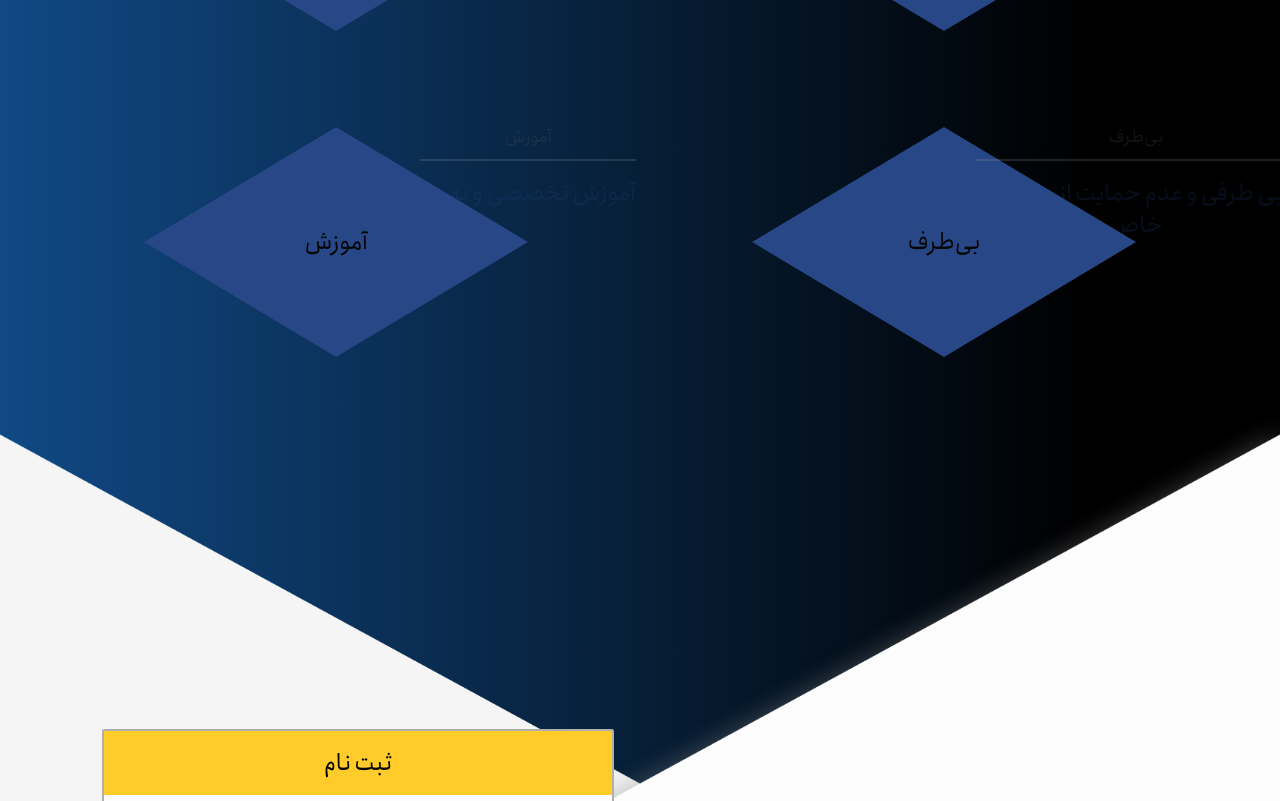
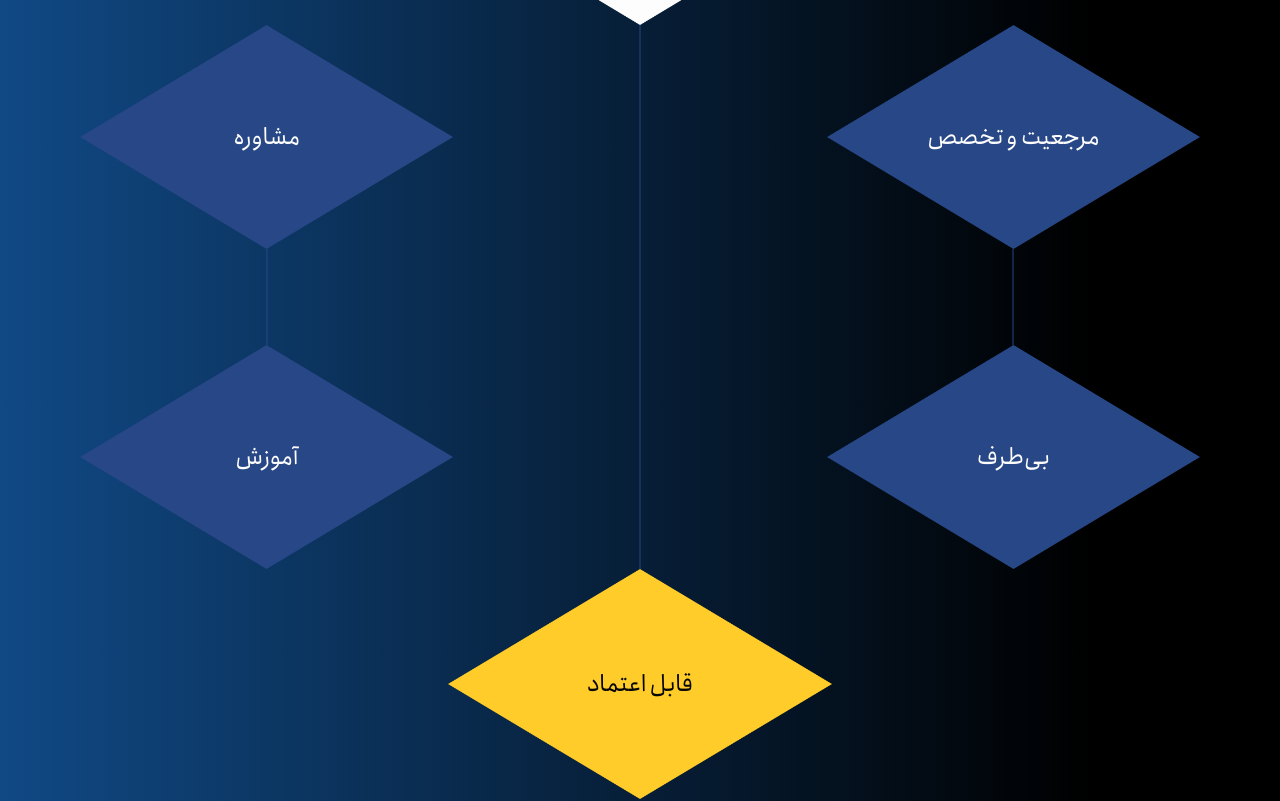
Before and after one commit to MaryamTaslimi/de-front, a Next.js app: page / in a window 1280 px wide. Shown: the part 2140-2941 px from the top of the page. Built offline with nearby package versions, Linux system fonts and the light colour scheme; what tailwindcss-rtl would draw is missing.

Commit message:
main landing form to back left

```diff
--- a/components/Home/ExpandableItem.js
+++ b/components/Home/ExpandableItem.js
@@ -4,18 +4,18 @@ export default function ExpandableItem({title, body, src}) {
     const [hover, setHover] = useState(false);
 
     return (
-        <div className = {"relative flex flex-col justify-center items-center"}>
-            <div>
+        <div className = {"z-20 relative flex flex-col justify-center items-center"}>
+            <div className = {"flex justify-center items-center"}>
 
                 <div
-                    className = {"expandable absolute -top-1 left-1/2 px-8 w-96 flex flex-col justify-center items-center self-start text-primary z-20 transition duration-700 filter-none " + (hover ? " opacity-100 -translate-x-1/2 translate-y-1" : " opacity-20")}>
+                    className = {"expandable absolute left-1/2 px-8 w-96 flex flex-col justify-center items-center text-primary z-20 transition duration-700 filter-none " + (hover ? " opacity-100 -translate-x-1/2" : " opacity-0")}>
                     <p className = {"expandable mb-2 text-shades-80 text-light text-lg"}>{title}</p>
                     <p className = {"expandable border-t-2 border-shades-60 text-center text-2xl pt-4"}>{body}</p>
                 </div>
 
 
                 <div
-                    className = {"expandable flex flex-row-reverse justify-center items-center transition duration-700" + (hover && " scale-150")}
+                    className = {"expandable flex flex-row-reverse justify-center items-center transition duration-700" + (hover ? " scale-150" : "")}
                     onMouseOver = {
                         () => {
                             setHover(true)
@@ -32,10 +32,10 @@ export default function ExpandableItem({title, body, src}) {
                 >
 
                     <img src = {src}
-                         className = {"expandable w-96 z-10" + (hover && " brightness-0 invert")}
+                         className = {"expandable w-96 z-10" + (hover ? " brightness-0 invert" : "")}
                          alt = {"diamond"}/>
                     <p
-                        className = {"expandable absolute z-20 text-shades-100 text-light text-2xl transition duration-500" + (hover && " opacity-0")}>{title}</p>
+                        className = {"expandable absolute z-20 text-light text-2xl transition duration-500" + (src === "/diamond-accent.png" ? " text-shades-100" : " text-shades-10") + (hover ? " opacity-0" : "")}>{title}</p>
                 </div>
             </div>
         </div>
--- a/components/Home/ServicesExpand.js
+++ b/components/Home/ServicesExpand.js
@@ -31,15 +31,29 @@ const accentItem = [
 export default function ServicesExpandable() {
     return (
         <div>
-            <div className = {"flex justify-center items-center"}>
+            <div className = {"flex justify-center items-center mt-56"}>
                 <HoveringDiamond/>
             </div>
-            <div className = {"grid grid-cols-2 grid-rows-2 gap-24"}>
-                {
-                    primaryItems.map(primaryItem => (
-                        <ExpandableItem key={primaryItem.title} title={primaryItem.title} body={primaryItem.body} src={"/diamond-primary.png"}/>
-                    ))
-                }
+            <div className = {"grid grid-cols-3 place-items-stretch justify-items-center"}>
+
+                <ExpandableItem title = {primaryItems[0].title} body = {primaryItems[0].body}
+                                src = {"/diamond-primary.png"}/>
+                <div className = {"z-10 border-x border-primary opacity-50"}/>
+                <ExpandableItem key = {primaryItems[1].title} title = {primaryItems[1].title}
+                                body = {primaryItems[1].body} src = {"/diamond-primary.png"}/>
+                <div className = {"z-10 border-x h-24 border-primary opacity-50"}/>
+                <div className = {"z-10 border-x h-24 border-primary opacity-50"}/>
+                <div className = {"z-10 border-x h-24 border-primary opacity-50"}/>
+                <ExpandableItem key = {primaryItems[2].title} title = {primaryItems[2].title}
+                                body = {primaryItems[2].body} src = {"/diamond-primary.png"}/>
+                <div className = {"z-10 border-x border-primary opacity-50"}/>
+
+                <ExpandableItem key = {primaryItems[3].title} title = {primaryItems[3].title}
+                                body = {primaryItems[3].body} src = {"/diamond-primary.png"}/>
+            </div>
+            <div className = {"flex justify-center items-center"}>
+                <ExpandableItem key = {accentItem[0].title} title = {accentItem[0].title}
+                                body = {accentItem[0].body} src = {"/diamond-accent.png"}/>
             </div>
         </div>
     )
--- a/pages/index.js
+++ b/pages/index.js
@@ -27,8 +27,6 @@ export default function Home() {
                 <Hero/>
                 <main className = {styles.main + " relative"}>
                     <div className = {"py-12 px-6 sm:px-20"}>
-
-
                         <Gear top = {"top-0"} x = {"left-[0]"} size = {"w-[40rem]"}/>
                         <Gear top = {"top-[37rem]"} x = {"-left-[10rem]"} size = {"w-[30rem]"}/>
                         <Gear top = {"top-[35rem]"} x = {"left-[19rem]"} size = {"w-[50vw]"}/>
```
